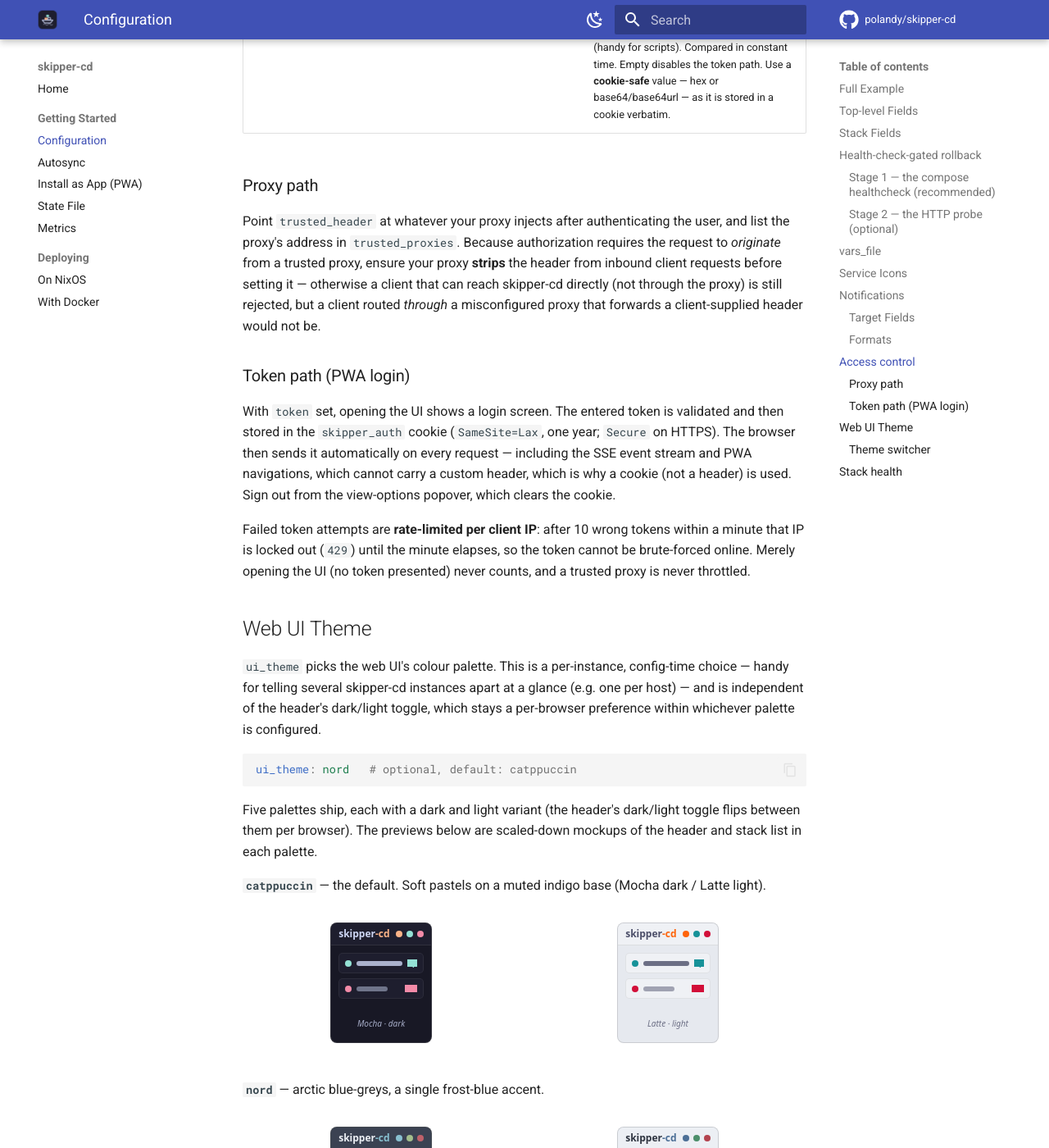
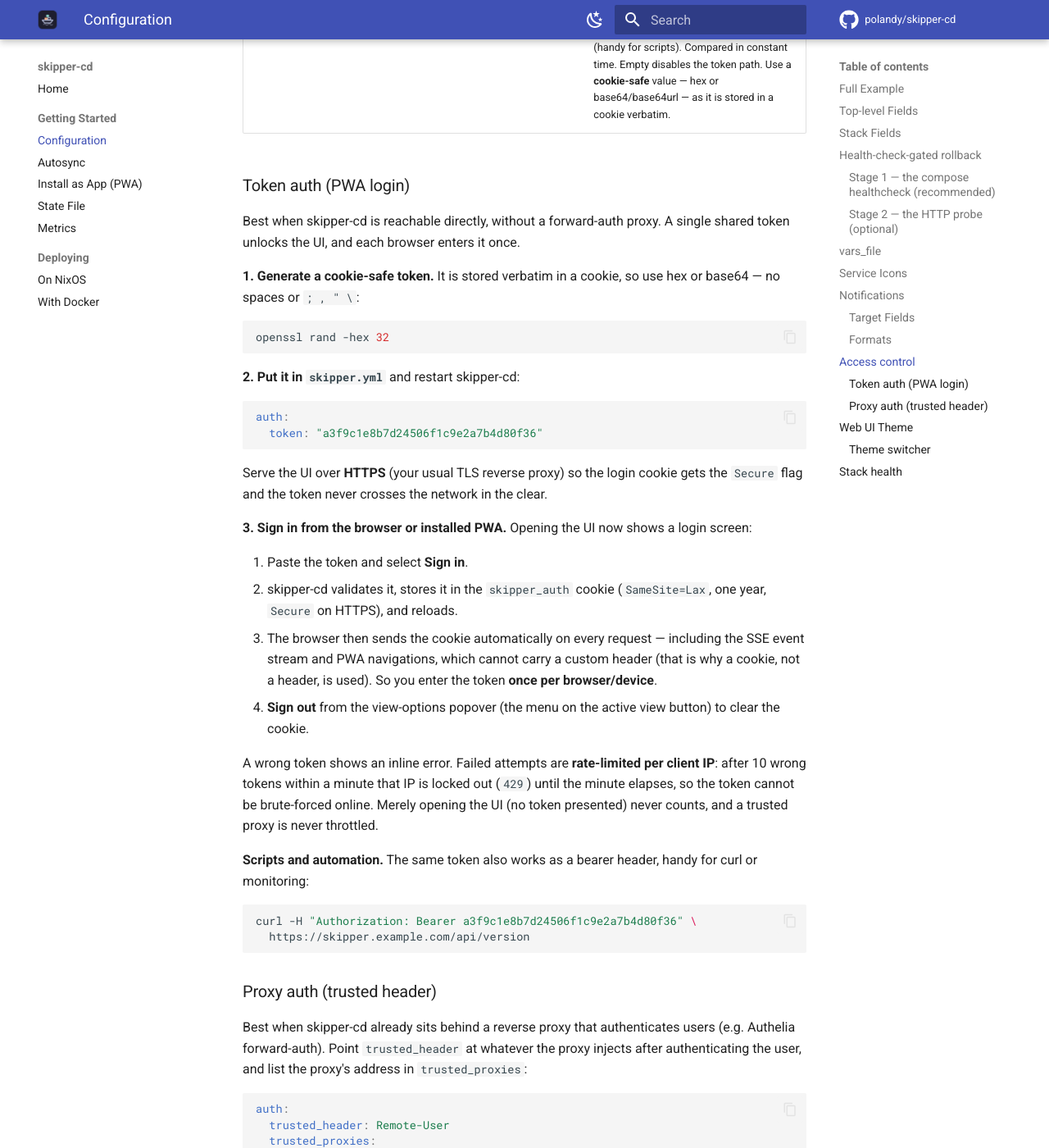
Before and after one commit to polandy/skipper-cd, an MkDocs documentation site: the page built from docs/configuration.md, in a window 1280 px wide and 1400 px high, scrolled down 10632 px. Shown: the whole window at 82% size. Built offline with MkDocs 1.6.1 and Material for MkDocs 9.7.7, drawn with Linux system fonts in a browser that asks for light colours; comment, search, counter and statistics services are not loaded; some of the changed text lies outside the part shown.

Commit message:
docs: add a step-by-step token/proxy auth setup guide
Turn the Access-control reference into a walkthrough: generate a cookie-safe
token (openssl), set it in skipper.yml, the numbered PWA login flow, sign-out,
the rate-limit note, and a curl bearer example for scripts. Proxy auth gets its
own minimal snippet. Add a Features bullet to the README landing page.

````diff
--- a/docs/configuration.md
+++ b/docs/configuration.md
@@ -257,29 +257,76 @@
 | `trusted_proxies` | list of strings | when `trusted_header` is set | — | Upstreams allowed to assert `trusted_header`, as CIDRs (`10.0.0.0/8`) or bare IPs (`127.0.0.1`). The check is anchored on the request's real network peer, not a forwardable header, so a direct client cannot spoof the header. |
 | `token` | string | no | — | Shared secret for the PWA/direct path. Presented via the `skipper_auth` cookie (set by the login screen) or an `Authorization: Bearer <token>` header (handy for scripts). Compared in constant time. Empty disables the token path. Use a **cookie-safe** value — hex or base64/base64url — as it is stored in a cookie verbatim. |
 
-### Proxy path
+### Token auth (PWA login)
 
-Point `trusted_header` at whatever your proxy injects after authenticating the
-user, and list the proxy's address in `trusted_proxies`. Because authorization
-requires the request to *originate* from a trusted proxy, ensure your proxy
-**strips** the header from inbound client requests before setting it — otherwise
-a client that can reach skipper-cd directly (not through the proxy) is still
-rejected, but a client routed *through* a misconfigured proxy that forwards a
-client-supplied header would not be.
+Best when skipper-cd is reachable directly, without a forward-auth proxy. A
+single shared token unlocks the UI, and each browser enters it once.
 
-### Token path (PWA login)
+**1. Generate a cookie-safe token.** It is stored verbatim in a cookie, so use
+hex or base64 — no spaces or `; , " \`:
 
-With `token` set, opening the UI shows a login screen. The entered token is
-validated and then stored in the `skipper_auth` cookie (`SameSite=Lax`, one
-year; `Secure` on HTTPS). The browser then sends it automatically on every
-request — including the SSE event stream and PWA navigations, which cannot carry
-a custom header, which is why a cookie (not a header) is used. Sign out from the
-view-options popover, which clears the cookie.
+```bash
+openssl rand -hex 32
+```
 
-Failed token attempts are **rate-limited per client IP**: after 10 wrong tokens
-within a minute that IP is locked out (`429`) until the minute elapses, so the
-token cannot be brute-forced online. Merely opening the UI (no token presented)
-never counts, and a trusted proxy is never throttled.
+**2. Put it in `skipper.yml`** and restart skipper-cd:
+
+```yaml
+auth:
+  token: "a3f9c1e8b7d24506f1c9e2a7b4d80f36"
+```
+
+Serve the UI over **HTTPS** (your usual TLS reverse proxy) so the login cookie
+gets the `Secure` flag and the token never crosses the network in the clear.
+
+**3. Sign in from the browser or installed PWA.** Opening the UI now shows a
+login screen:
+
+1. Paste the token and select **Sign in**.
+2. skipper-cd validates it, stores it in the `skipper_auth` cookie
+   (`SameSite=Lax`, one year, `Secure` on HTTPS), and reloads.
+3. The browser then sends the cookie automatically on every request — including
+   the SSE event stream and PWA navigations, which cannot carry a custom header
+   (that is why a cookie, not a header, is used). So you enter the token **once
+   per browser/device**.
+4. **Sign out** from the view-options popover (the menu on the active view
+   button) to clear the cookie.
+
+A wrong token shows an inline error. Failed attempts are **rate-limited per
+client IP**: after 10 wrong tokens within a minute that IP is locked out (`429`)
+until the minute elapses, so the token cannot be brute-forced online. Merely
+opening the UI (no token presented) never counts, and a trusted proxy is never
+throttled.
+
+**Scripts and automation.** The same token also works as a bearer header, handy
+for curl or monitoring:
+
+```bash
+curl -H "Authorization: Bearer a3f9c1e8b7d24506f1c9e2a7b4d80f36" \
+  https://skipper.example.com/api/version
+```
+
+### Proxy auth (trusted header)
+
+Best when skipper-cd already sits behind a reverse proxy that authenticates
+users (e.g. Authelia forward-auth). Point `trusted_header` at whatever the proxy
+injects after authenticating the user, and list the proxy's address in
+`trusted_proxies`:
+
+```yaml
+auth:
+  trusted_header: Remote-User
+  trusted_proxies:
+    - 10.0.0.0/8
+```
+
+Because authorization requires the request to *originate* from a trusted proxy,
+ensure your proxy **strips** this header from inbound client requests before
+setting it, so a client cannot supply it themselves. A request reaching
+skipper-cd from any other address is rejected even if it carries the header.
+
+Both paths are independent, so you can set `token` **and** the proxy fields
+together; a request is authorized when either one is satisfied.
 
 ## Web UI Theme
 
````
Also changed, not shown: README.md (+1 -0 lines).
